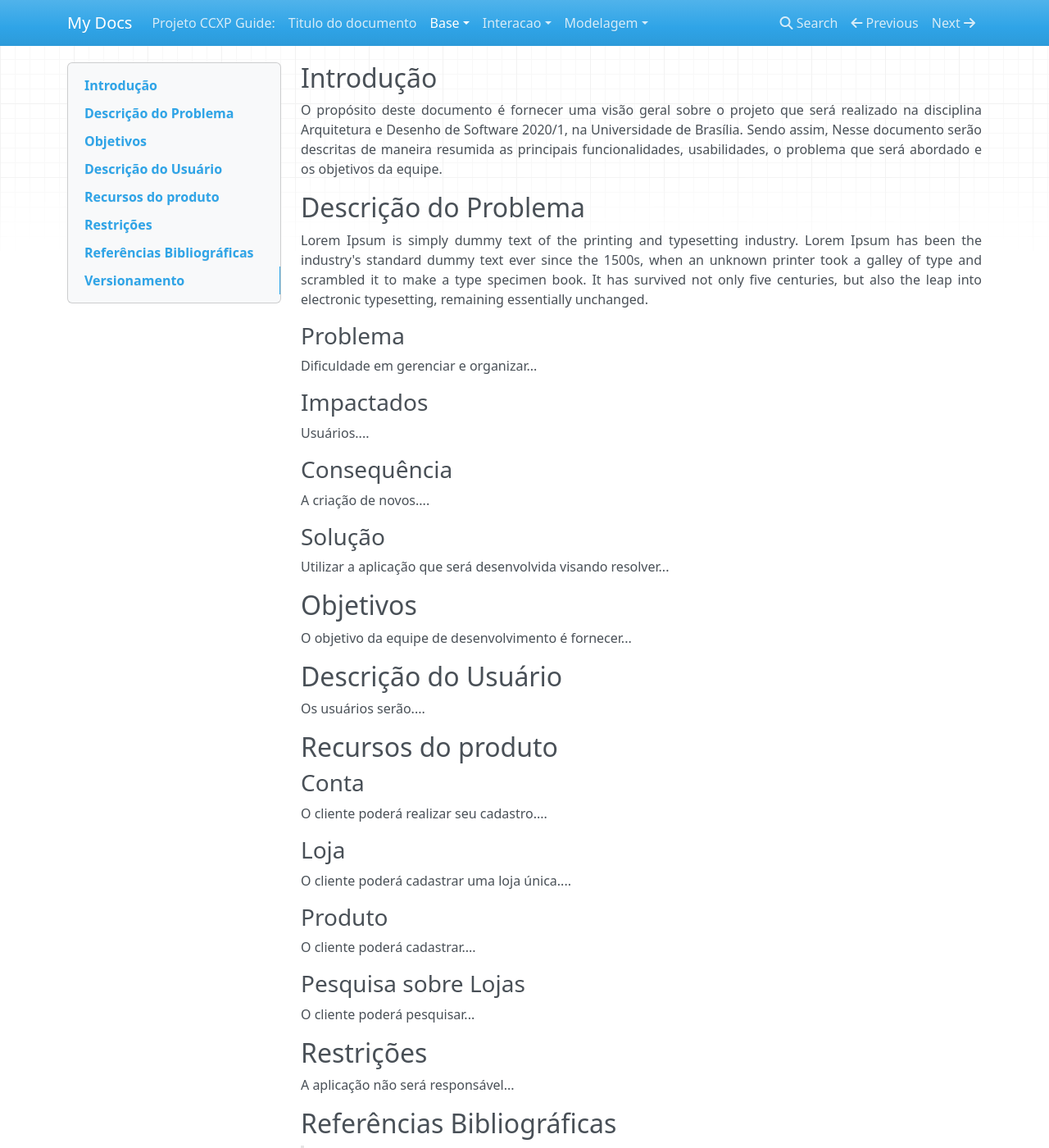
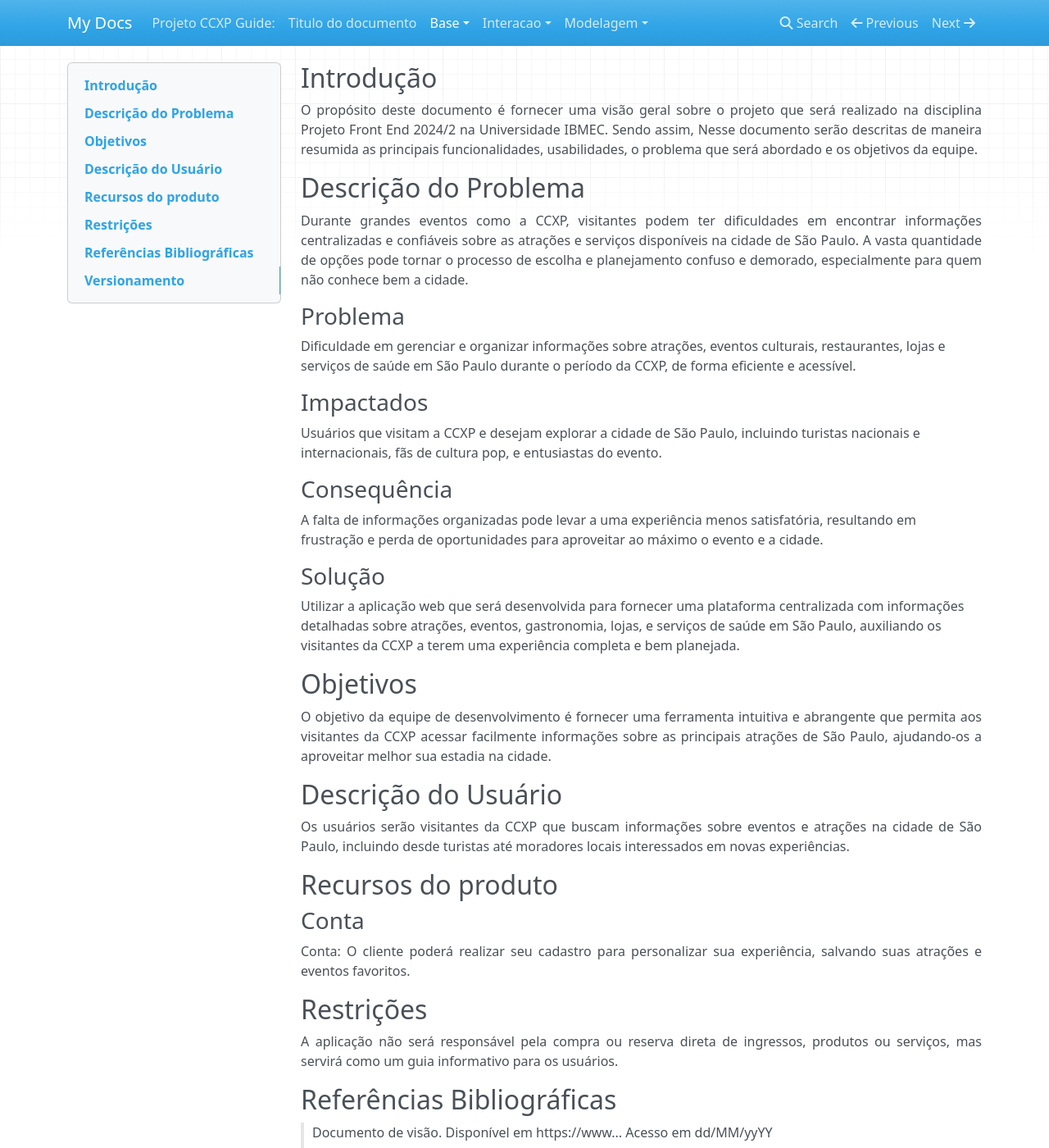
Before and after one commit to Projetos-de-Extensao/PFE_24.2_8001_IV, an MkDocs documentation site: the page built from docs/base/documento_de_visao.md, in a window 1280 px wide and 1400 px high. Shown: the whole window at 82% size. Built offline with MkDocs 1.6.1, drawn with Linux system fonts in a browser that asks for light colours; nearby versions of some CDN libraries.

Commit message:
Domento de visao

```diff
--- a/docs/base/documento_de_visao.md
+++ b/docs/base/documento_de_visao.md
@@ -5,41 +5,41 @@ title: Documento de Visão
 ## Introdução
 
 <p align = "justify">
-O propósito deste documento é fornecer uma visão geral sobre o projeto que será realizado na disciplina Arquitetura e Desenho de Software 2020/1, na Universidade de Brasília. Sendo assim, Nesse documento serão descritas de maneira resumida as principais funcionalidades, usabilidades, o problema que será abordado e os objetivos da equipe.
+O propósito deste documento é fornecer uma visão geral sobre o projeto que será realizado na disciplina Projeto Front End 2024/2 na Universidade IBMEC. Sendo assim, Nesse documento serão descritas de maneira resumida as principais funcionalidades, usabilidades, o problema que será abordado e os objetivos da equipe.
 </p>
 
 ## Descrição do Problema
 
 <p align = "justify">
-Lorem Ipsum is simply dummy text of the printing and typesetting industry. Lorem Ipsum has been the industry's standard dummy text ever since the 1500s, when an unknown printer took a galley of type and scrambled it to make a type specimen book. It has survived not only five centuries, but also the leap into electronic typesetting, remaining essentially unchanged.
+Durante grandes eventos como a CCXP, visitantes podem ter dificuldades em encontrar informações centralizadas e confiáveis sobre as atrações e serviços disponíveis na cidade de São Paulo. A vasta quantidade de opções pode tornar o processo de escolha e planejamento confuso e demorado, especialmente para quem não conhece bem a cidade.
 </p>
 
 ### Problema
 
-Dificuldade em gerenciar e organizar...
+Dificuldade em gerenciar e organizar informações sobre atrações, eventos culturais, restaurantes, lojas e serviços de saúde em São Paulo durante o período da CCXP, de forma eficiente e acessível.
 
 ### Impactados
 
-Usuários....
+Usuários que visitam a CCXP e desejam explorar a cidade de São Paulo, incluindo turistas nacionais e internacionais, fãs de cultura pop, e entusiastas do evento.
 
 ### Consequência
 
-A criação de novos....
+A falta de informações organizadas pode levar a uma experiência menos satisfatória, resultando em frustração e perda de oportunidades para aproveitar ao máximo o evento e a cidade.
 
 ### Solução
 
-Utilizar a aplicação que será desenvolvida visando resolver...
-
+Utilizar a aplicação web que será desenvolvida para fornecer uma plataforma centralizada com informações detalhadas sobre atrações, eventos, gastronomia, lojas, e serviços de saúde em São Paulo, auxiliando os visitantes da CCXP a terem uma experiência completa e bem planejada.
 ## Objetivos
 
 <p align = "justify">
-O objetivo da equipe de desenvolvimento é fornecer...
+O objetivo da equipe de desenvolvimento é fornecer uma ferramenta intuitiva e abrangente que permita aos visitantes da CCXP acessar facilmente informações sobre as principais atrações de São Paulo, ajudando-os a aproveitar melhor sua estadia na cidade.
 </p>
 
 ## Descrição do Usuário
 
 <p align = "justify">
-Os usuários serão....
+Os usuários serão visitantes da CCXP que buscam informações sobre eventos e atrações na cidade de São Paulo, incluindo desde turistas até moradores locais interessados em novas experiências.
+
 </p>
 
 ## Recursos do produto
@@ -47,31 +47,14 @@ Os usuários serão....
 ### Conta
 
 <p align = "justify">
-O cliente poderá realizar seu cadastro....
+Conta: O cliente poderá realizar seu cadastro para personalizar sua experiência, salvando suas atrações e eventos favoritos.
 </p>
 
-### Loja
-
-<p align = "justify">
-O cliente poderá cadastrar uma loja única....
-</p>
-
-### Produto
-
-<p align = "justify">
-O cliente poderá cadastrar....
-</p>
-
-### Pesquisa sobre Lojas
-
-<p align = "justify">
-O cliente poderá pesquisar...
-</p>
 
 ## Restrições
 
 <p align = "justify">
-A aplicação não será responsável...
+A aplicação não será responsável pela compra ou reserva direta de ingressos, produtos ou serviços, mas servirá como um guia informativo para os usuários.
 </p>
 
 ## Referências Bibliográficas
@@ -83,4 +66,4 @@ A aplicação não será responsável...
 ## Versionamento
 | Data | Versão | Descrição | Autor(es) |
 | -- | -- | -- | -- |
-| DD/MM/YYYY | 1.0 | Criação do documento | XXX XXXX e ZZZ ZZZZ |
+| 17/09/2024 | 1.0 | Criação do documento | XXX XXXX e ZZZ ZZZZ |
```
